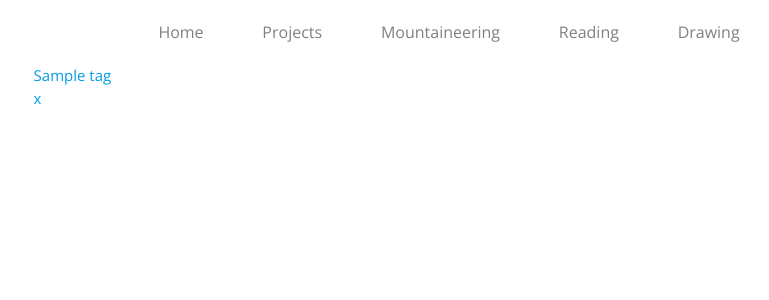
After one commit to raymondmillls/portfolio, a Flask app: template templates/projects.html in a window 1280 px wide. The commit adds this page. Shown: the top 300 px of the page, without its empty margins (511-1280 px from the left). Run offline with Flask 2, Linux system fonts and the light colour scheme; the template is opened without the code that fills it: most values are stand-ins (such as "Sample title", 1, 10 or a date in 2020); some libraries are stand-ins or nearby versions.

Commit message:
Completed projects.html, need to add styling and base card for each project.

```diff
--- a/templates/base.html
+++ b/templates/base.html
@@ -23,8 +23,8 @@
         <li><a class="navbar-ref" href="/">Home</a></li>
         <li><a class="navbar-ref" href="/">Projects</a></li>
         <li><a class="navbar-ref" href="/">Mountaineering</a></li>
-        <li><a class="navbar-ref" href="/">Readings</a></li>
-        <li><a class="navbar-ref" href="/">Writings</a></li>
+        <li><a class="navbar-ref" href="/">Reading</a></li>
+        <li><a class="navbar-ref" href="/">Drawing</a></li>
     </ul>
 </div>
 </body>
--- /dev/null
+++ b/templates/projects.html
@@ -0,0 +1,36 @@
+{% extends "base.html" %}
+
+{% block head %}
+<script type="text/javascript"
+    src="https://cdnjs.cloudflare.com/ajax/libs/jquery/3.2.1/jquery.min.js"></script>
+<link type="text/css" rel="stylesheet"
+    href="https://cdnjs.cloudflare.com/ajax/libs/materialize/0.98.0/css/materialize.min.css">
+<link href="https://fonts.googleapis.com/icon?family=Material+Icons" rel="stylesheet">
+
+<script type = "text/javascript"
+    src="https://cdnjs.cloudflare.com/ajax/libs/materialize/0.98.0/js/materialize.min.js"></script>
+
+<!-- Styling -->
+
+{% endblock %}
+
+{% block body %}
+
+{% if tag is not none %}
+<div class="row">
+    <div class="md-chips md-chips-center col s2 offset-s5">
+        <div class="md-chip md-chip-hover">
+            <a class="md-chip-link" href="/projects">{{tag}}</a>
+            <div class="md-chip-remove"><a href="/projects" class="md-chip-remove-span">x</a></div>
+        </div>
+    </div>
+</div>
+{% endif %}
+
+<div class="row cards-container">
+    {% for project in projects %}
+    <!-- Add card.html -->
+    {% endfor %}
+</div>
+
+{% endblock %}
```
Also changed, not shown: app.py (line endings or trailing spaces).
